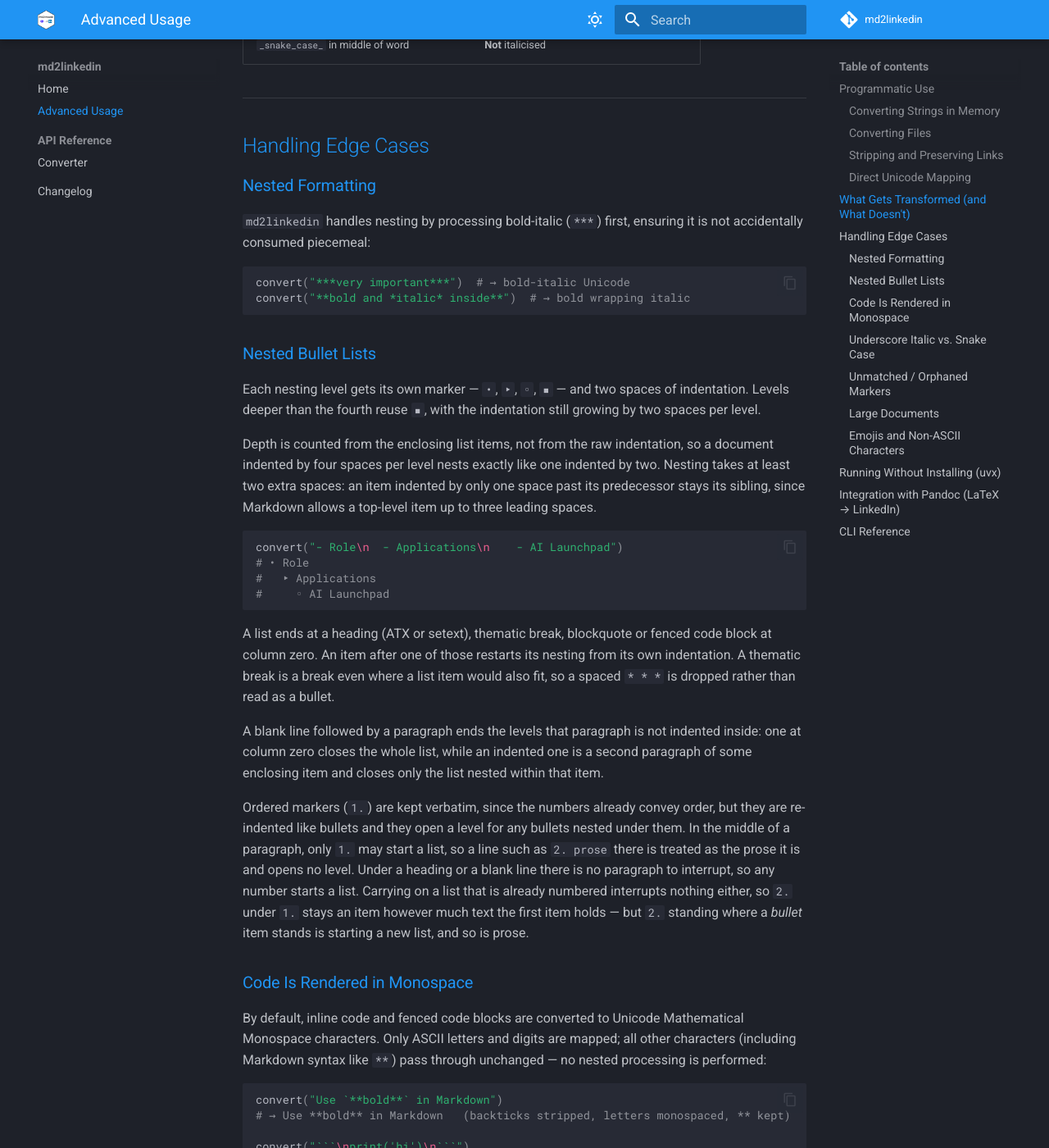
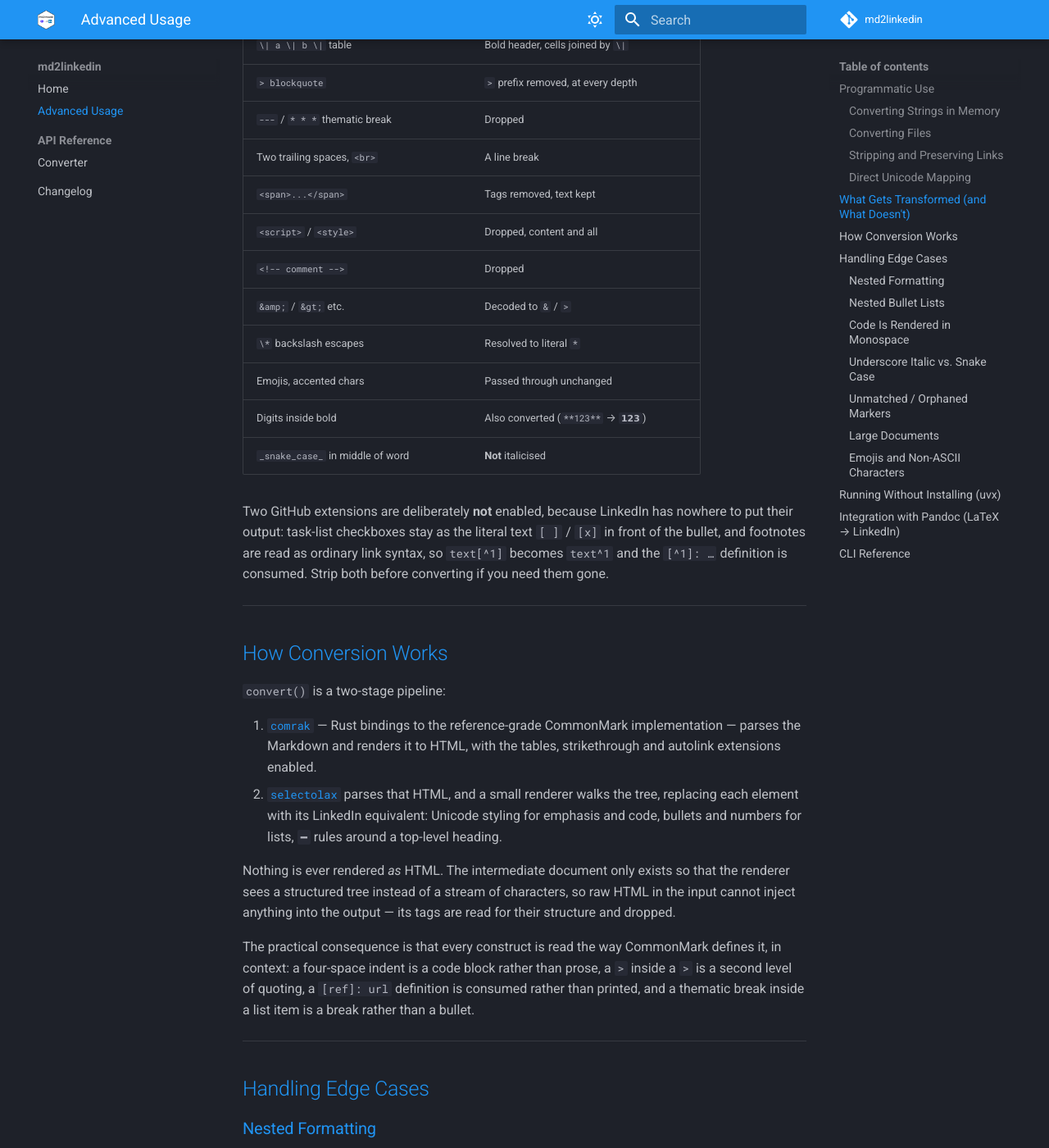
Before and after one commit to IndrajeetPatil/md2linkedin, an MkDocs documentation site: the page built from docs/advanced.md, in a window 1280 px wide and 1400 px high, scrolled down 2450 px. Shown: the whole window at 82% size. Built offline with MkDocs 1.6.1 and Material for MkDocs 9.7.7, drawn with Linux system fonts in a browser that asks for light colours; comment, search, counter and statistics services are not loaded; some of the changed text lies outside the part shown.

Commit message:
refactor(converter): kill the last mutants and retire the regex-era docs
Every surviving mutant is now killed by a test or made inexpressible in
the source, so no exclusion is needed:

- `_list_start` reads `start` through `.get` and handles the missing
  attribute explicitly, instead of catching `TypeError` from `int(None)`.
- `_visit_text` uses `Node.text()`, which always returns a string, in
  place of `text_content or ""` and its unreachable fallback.
- `_enter`/`_exit` split their inline cases into their own methods and
  share one tag-to-style table, bringing `_enter` back under the
  complexity limit.
- New tests cover an anchor with no `href`, link text spanning several
  styles, item spacing that depends only on trailing newlines, and the
  renderer's own padding and empty-tree handling.

`do_not_mutate_patterns` is dropped from the mutmut config: mutmut 3
reads the key but never uses it, so the entries were silencing nothing.

Docs are brought in line with the parser. The "What Gets Transformed"
table gains tables, strikethrough, indented code, setext headings,
reference links, thematic breaks, line breaks and script/style; a new
"How Conversion Works" section replaces the regex-pipeline prose; and the
claim that `monospace_code=False` preserves fences verbatim is corrected
in the docs, the docstring and the CLI help, since the fences are
stripped.

The benchmark threshold goes back to 5%. It is a CI noise margin, not a
performance budget, and raising it to 1500% would have disabled the gate
rather than re-baselined it.

Refs: #70

````diff
--- a/docs/advanced.md
+++ b/docs/advanced.md
@@ -76,22 +76,65 @@
 | `**bold**` / `__bold__`                   | Unicode 𝗯𝗼𝗹𝗱                           |
 | `*italic*` / `_italic_`                   | Unicode 𝘪𝘵𝘢𝘭𝘪𝘤                         |
 | `***bold-italic***` / `___bold-italic___` | Unicode 𝙗𝙤𝙡𝙙-𝙞𝙩𝙖𝙡𝙞𝙘                    |
+| `~~strikethrough~~`                       | `strikethrough` (markers dropped)      |
 | `` `inline code` ``                       | Unicode 𝚖𝚘𝚗𝚘𝚜𝚙𝚊𝚌𝚎 (backticks stripped) |
 | ` ```fenced block``` `                    | Unicode 𝚖𝚘𝚗𝚘𝚜𝚙𝚊𝚌𝚎 (fences stripped)    |
+| Four-space indented block                 | Unicode 𝚖𝚘𝚗𝚘𝚜𝚙𝚊𝚌𝚎 (indent stripped)    |
 | `# H1`                                    | Bold Unicode + `━` border              |
 | `## H2`–`###### H6`                       | Bold Unicode, no border                |
+| `Title` + `=====` / `-----` (setext)      | Same as `# H1` / `## H2`               |
 | `[text](url)`                             | `text` (URL discarded)                 |
+| `[text][ref]` + `[ref]: url`              | `text` (definition consumed)           |
+| `<url>` and bare URLs                     | The URL, unstyled                      |
 | `![alt](url)`                             | `alt` text (URL discarded)             |
 | `- item`                                  | `• item`                               |
 | `  - nested`                              | `  ‣ nested`                           |
 | `    - nested twice`                      | `    ◦ nested twice`                   |
-| `> blockquote`                            | `> ` prefix removed                    |
+| `1. item`                                 | `1. item` (numbers kept verbatim)      |
+| `\| a \| b \|` table                      | Bold header, cells joined by `\|`      |
+| `> blockquote`                            | `> ` prefix removed, at every depth    |
+| `---` / `* * *` thematic break            | Dropped                                |
+| Two trailing spaces, `<br>`               | A line break                           |
 | `<span>...</span>`                        | Tags removed, text kept                |
+| `<script>` / `<style>`                    | Dropped, content and all               |
+| `<!-- comment -->`                        | Dropped                                |
 | `&amp;` / `&gt;` etc.                     | Decoded to `&` / `>`                   |
 | `\*` backslash escapes                    | Resolved to literal `*`                |
 | Emojis, accented chars                    | Passed through unchanged               |
 | Digits inside bold                        | Also converted (`**123**` → `𝟭𝟮𝟯`)     |
 | `_snake_case_` in middle of word          | **Not** italicised                     |
+
+Two GitHub extensions are deliberately **not** enabled, because LinkedIn has
+nowhere to put their output: task-list checkboxes stay as the literal text
+`[ ]` / `[x]` in front of the bullet, and footnotes are read as ordinary link
+syntax, so `text[^1]` becomes `text^1` and the `[^1]: …` definition is
+consumed. Strip both before converting if you need them gone.
+
+---
+
+## How Conversion Works
+
+`convert()` is a two-stage pipeline:
+
+1. [`comrak`](https://pypi.org/project/comrak/) — Rust bindings to the
+   reference-grade CommonMark implementation — parses the Markdown and
+   renders it to HTML, with the tables, strikethrough and autolink
+   extensions enabled.
+2. [`selectolax`](https://pypi.org/project/selectolax/) parses that HTML, and
+   a small renderer walks the tree, replacing each element with its LinkedIn
+   equivalent: Unicode styling for emphasis and code, bullets and numbers for
+   lists, `━` rules around a top-level heading.
+
+Nothing is ever rendered *as* HTML. The intermediate document only exists so
+that the renderer sees a structured tree instead of a stream of characters, so
+raw HTML in the input cannot inject anything into the output — its tags are
+read for their structure and dropped.
+
+The practical consequence is that every construct is read the way CommonMark
+defines it, in context: a four-space indent is a code block rather than prose,
+a `>` inside a `>` is a second level of quoting, a `[ref]: url` definition is
+consumed rather than printed, and a thematic break inside a list item is a
+break rather than a bullet.
 
 ---
 
@@ -99,8 +142,8 @@
 
 ### Nested Formatting
 
-`md2linkedin` handles nesting by processing bold-italic (`***`) first,
-ensuring it is not accidentally consumed piecemeal:
+Emphasis nests structurally, so an inner span is styled inside the outer one
+rather than replacing it:
 
 ```python
 convert("***very important***")  # → bold-italic Unicode
@@ -113,11 +156,10 @@
 of indentation. Levels deeper than the fourth reuse `▪`, with the indentation
 still growing by two spaces per level.
 
-Depth is counted from the enclosing list items, not from the raw indentation,
-so a document indented by four spaces per level nests exactly like one
-indented by two. Nesting takes at least two extra spaces: an item indented by
-only one space past its predecessor stays its sibling, since Markdown allows
-a top-level item up to three leading spaces.
+Depth is counted from the parsed tree, not from the raw indentation, so a
+document indented by four spaces per level nests exactly like one indented by
+two. Conversely, an item indented one space past its predecessor stays its
+sibling, since CommonMark allows a top-level item up to three leading spaces.
 
 ```python
 convert("- Role\n  - Applications\n    - AI Launchpad")
@@ -126,25 +168,21 @@
 #     ◦ AI Launchpad
 ```
 
-A list ends at a heading (ATX or setext), thematic break, blockquote or fenced
-code block at column zero. An item after one of those restarts its nesting from
-its own indentation. A thematic break is a break even where a list item would
-also fit, so a spaced `* * *` is dropped rather than read as a bullet.
+Ordered markers are kept verbatim, since the numbers already convey order, and
+a list that starts at `3.` keeps counting from three. Bullets nested under an
+ordered item are indented to the width of its marker, so they line up under
+its text rather than under its number.
 
-A blank line followed by a paragraph ends the levels that paragraph is not
-indented inside: one at column zero closes the whole list, while an indented
-one is a second paragraph of some enclosing item and closes only the list
-nested within that item.
+Everything else an item holds lines up the same way. A continuation paragraph,
+a wrapped line or a fenced code block inside an item is indented to the column
+the marker opened, and a loose list keeps the blank line between its items:
 
-Ordered markers (`1.`) are kept verbatim, since the numbers already convey
-order, but they are re-indented like bullets and they open a level for any
-bullets nested under them. In the middle of a paragraph, only `1.` may start
-a list, so a line such as `2. prose` there is treated as the prose it is and
-opens no level. Under a heading or a blank line there is no paragraph to
-interrupt, so any number starts a list. Carrying on a list that is already
-numbered interrupts nothing either, so `2.` under `1.` stays an item however
-much text the first item holds — but `2.` standing where a *bullet* item
-stands is starting a new list, and so is prose.
+```python
+convert("- item\n\n  ```\n  a = 1\n  ```")
+# • item
+#
+#   𝚊 = 𝟷
+```
 
 ### Code Is Rendered in Monospace
 
@@ -161,15 +199,18 @@
 # → 𝚙𝚛𝚒𝚗𝚝('𝚑𝚒')   (fences stripped, content monospaced)
 ```
 
-To disable monospace rendering and restore the previous plain-text behavior:
+To keep code as plain text instead:
 
 ```python
 convert("Use `**bold**` in Markdown", monospace_code=False)
 # → Use **bold** in Markdown   (backticks stripped, content as plain text)
 
 convert("```\n**not bold**\n```", monospace_code=False)
-# → ```\n**not bold**\n```     (fenced block fully preserved)
+# → **not bold**               (fences stripped, content as plain text)
 ```
+
+Either way the content itself is untouched: nothing inside a code span or
+block is read as Markdown, so the `**` above survives.
 
 ### Underscore Italic vs. Snake Case
 
@@ -192,8 +233,10 @@
 
 ### Large Documents
 
-`convert()` is a pure-Python, single-pass function with no I/O. It scales
-linearly with input length and is safe to call in hot paths or on large files:
+`convert()` does no I/O and holds only the document it is given, the HTML it
+renders from it, and the output. Parsing happens in Rust and C rather than in
+Python, and the cost scales linearly with input length, so it is safe to call
+on large files:
 
 ```python
 big_md = Path("quarterly_report.md").read_text()
````
Also changed, not shown: CHANGELOG.md (+27 -0 lines), README.md (+19 -14 lines), README.qmd (+7 -4 lines), docs/index.md (+19 -14 lines), pyproject.toml (+4 -35 lines), 4 other files.
